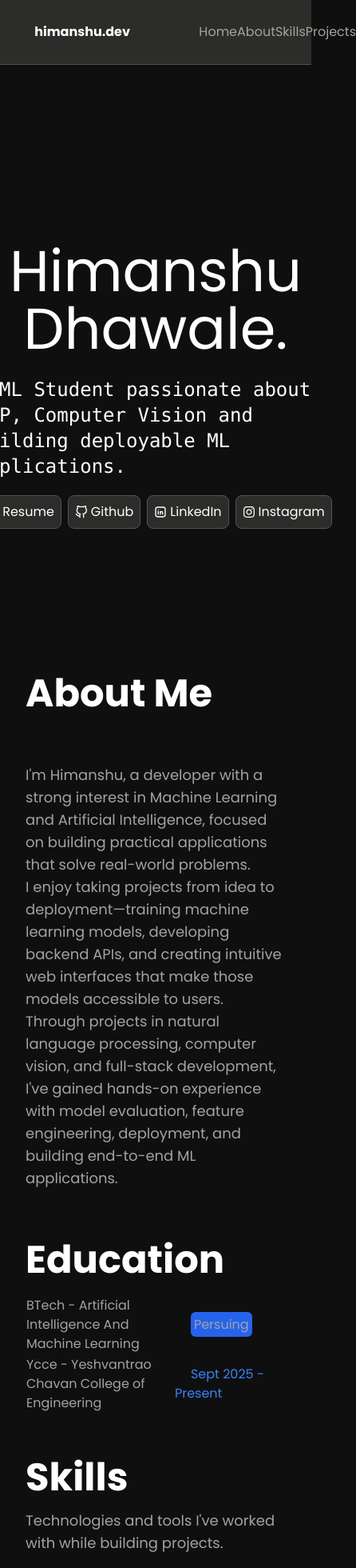
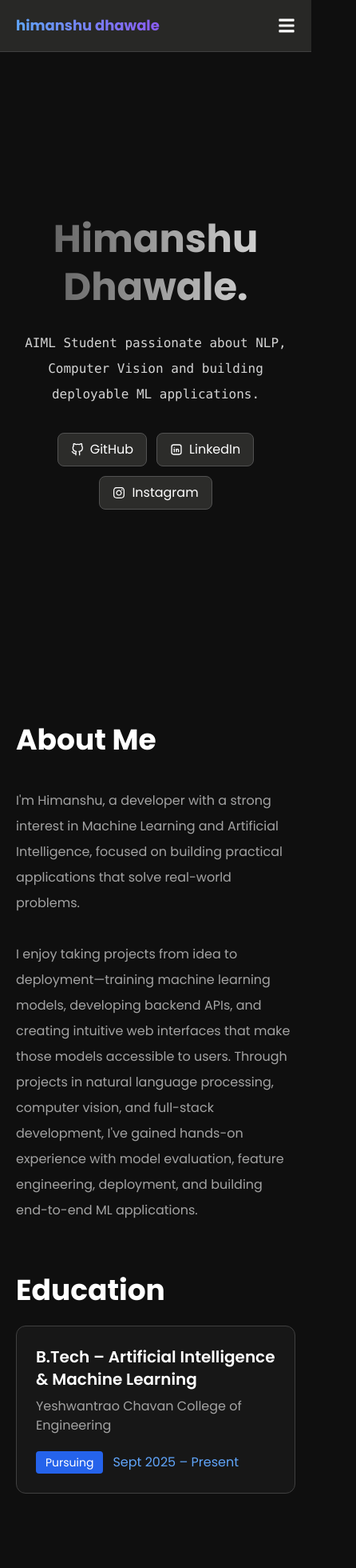
Before and after one commit to Himanshu-2728/himanshu-dhawale, a React (Vite) app: page / in a window 390 px wide. Shown: the top 1960 px of the page at 80% size, 446 px wide, since content can reach past the window. Built offline with nearby package versions, Linux system fonts and the light colour scheme.

Commit message:
removes resume button and add gradient

```diff
--- a/package.json
+++ b/package.json
@@ -4,7 +4,7 @@
   "version": "0.0.0",
   "type": "module",
   "scripts": {
-    "dev": "vite",
+    "dev": "vite --host",
     "build": "vite build",
     "lint": "eslint .",
     "preview": "vite preview"
--- a/src/App.jsx
+++ b/src/App.jsx
@@ -1,102 +1,174 @@
-import { FaRegFileAlt } from "react-icons/fa";
+import { useState } from "react";
+import { FaRegFileAlt, FaInstagram, FaBars, FaTimes } from "react-icons/fa";
 import { FiGithub } from "react-icons/fi";
 import { TbBrandLinkedin } from "react-icons/tb";
-import { FaInstagram } from "react-icons/fa";
 import SentimentAnalysisCard from "./components/sentiment-analysis";
 import Skills from "./components/skills";
 
 export default function App() {
+  const [menuOpen, setMenuOpen] = useState(false);
+
   return (
     <>
-      <div className="bg-[#2C2C2A] flex justify-around h-[3vh] items-center border-b-[0.5px] border-gray-600 sticky top-0 py-10">
-        <p className="text-white font-bold mx-10 z-0">
-          {" himanshu.dev "}
-        </p>
-        <div className="text-[#A4A49A] mx-10 font-poppins flex justify-around w-[25%]">
-          <a href="#home">Home</a>
-          <a href="#about">About</a>
-          <a href="#skills">Skills</a>
-          <a href="#projects">Projects</a>
+      {/* Navbar */}
+      <nav className="sticky top-0 z-50 border-b border-neutral-700 bg-[#2C2C2A]/90 backdrop-blur-sm">
+        <div className="mx-auto flex h-16 max-w-6xl items-center justify-between px-5 sm:px-8">
+          <p className="text-lg font-bold  text-transparent bg-clip-text bg-gradient-to-r from-blue-400 to-violet-500 ">{"himanshu dhawale"}</p>
+
+          {/* Desktop Nav */}
+          <div className="hidden items-center gap-8 font-poppins text-neutral-300 md:flex">
+            <a href="#home" className="hover:text-white transition-colors">
+              Home
+            </a>
+            <a href="#about" className="hover:text-white transition-colors">
+              About
+            </a>
+            <a href="#skills" className="hover:text-white transition-colors">
+              Skills
+            </a>
+            <a href="#projects" className="hover:text-white transition-colors">
+              Projects
+            </a>
           </div>
+
+          {/* Mobile Button */}
+          <button
+            onClick={() => setMenuOpen(!menuOpen)}
+            className="text-white md:hidden"
+          >
+            {menuOpen ? <FaTimes size={22} /> : <FaBars size={22} />}
+          </button>
         </div>
-      <section id="home" className="h-[95vh] text-white flex items-center justify-center">
-        <div>
-          <h1 className="text-center text-7xl font-poppins">
+
+        {/* Mobile Menu */}
+        {menuOpen && (
+          <div className="flex flex-col border-t border-neutral-700 bg-[#2C2C2A] md:hidden">
+            {["home", "about", "skills", "projects"].map((item) => (
+              <a
+                key={item}
+                href={`#${item}`}
+                onClick={() => setMenuOpen(false)}
+                className="px-5 py-4 text-neutral-300 capitalize hover:bg-neutral-800"
+              >
+                {item}
+              </a>
+            ))}
+          </div>
+        )}
+      </nav>
+
+      {/* Hero */}
+      <section
+        id="home"
+        className="flex min-h-[92vh] items-center justify-center px-5 text-white sm:px-8 lg:px-12"
+      >
+        <div className="max-w-4xl text-center">
+          <h1 className="font-poppins text-5xl font-bold leading-tight sm:text-6xl lg:text-7xl text-transparent bg-clip-text bg-gradient-to-r from-neutral-600 to-neutral-200 ">
             Himanshu Dhawale.
           </h1>
-          <p className="text-2xl font-mono mt-6">
-            AIML Student passionate about NLP, Computer Vision and building deployable ML applications.
+
+          <p className="mx-auto mt-6 max-w-3xl font-mono text-base leading-8 text-neutral-300 sm:text-lg lg:text-2xl">
+            AIML Student passionate about NLP, Computer Vision and building
+            deployable ML applications.
           </p>
-          <div className="mt-5 text-center flex justify-center ">
-            <button className="hover:border-blue-600 flex items-center bg-[#2C2C2A]  rounded-lg p-2 border-[0.5px] border-gray-600 mx-1">
-              <FaRegFileAlt className="mr-1" />
+
+          <div className="mt-8 flex flex-wrap justify-center gap-3">
+            {/* <button className="animate-pulse flex items-center rounded-lg border border-neutral-600 bg-[#2C2C2A] px-4 py-2 hover:border-blue-600 transition">
+              <FaRegFileAlt className="mr-2" />
               Resume
-            </button>
-            <a href="https://github.com/Himanshu-2728" target="_blank" className="hover:border-blue-600 flex items-center bg-[#2C2C2A]  rounded-lg p-2 border-[0.5px] border-gray-600 mx-1">
-              <FiGithub className="mr-1" />
-              Github
+            </button> */}
+
+            <a
+              href="https://github.com/Himanshu-2728"
+              target="_blank"
+              rel="noopener noreferrer"
+              className="flex items-center rounded-lg border border-neutral-600 bg-[#2C2C2A] px-4 py-2 hover:border-blue-600 transition"
+            >
+              <FiGithub className="mr-2" />
+              GitHub
             </a>
-            <button className="hover:border-blue-600 flex items-center bg-[#2C2C2A]  rounded-lg p-2 border-[0.5px] border-gray-600 mx-1">
-              <TbBrandLinkedin className="mr-1" />
+
+            <a href="https://www.linkedin.com/in/himanshu-dhawale-17b784344/?skipRedirect=true" target="_blank" className="flex items-center rounded-lg border border-neutral-600 bg-[#2C2C2A] px-4 py-2 hover:border-blue-600 transition">
+              <TbBrandLinkedin className="mr-2" />
               LinkedIn
-            </button>
-            <button className="hover:border-blue-600 flex items-center bg-[#2C2C2A]  rounded-lg p-2 border-[0.5px] border-gray-600 mx-1">
-              <FaInstagram  className="mr-1"/>
+            </a>
+
+            <a href="https://www.instagram.com/himanshuu_dhawale/" target="_blank" className="flex items-center rounded-lg border border-neutral-600 bg-[#2C2C2A] px-4 py-2 hover:border-blue-600 transition">
+              <FaInstagram className="mr-2" />
               Instagram
-            </button>
+            </a >
           </div>
         </div>
       </section>
-      <section id="about" className="h-[100vh] flex items-center px-8 py-24">
-        <div className="text-white max-w-6xl mx-auto">
-          <div>
-            <h1 className="text-5xl font-bold mb-16">
+
+      <section
+        id="about"
+        className="min-h-screen px-5 py-16 text-white sm:px-8 lg:px-12 lg:py-24"
+      >
+        <div className="mx-auto max-w-6xl">
+          <h1 className="mb-10 text-4xl font-bold sm:text-5xl">
             About Me
           </h1>
-            <p className="mt-5 text-lg text-neutral-400 mb-16">
-              I'm Himanshu, a developer with a strong interest in Machine Learning and Artificial Intelligence, focused on building practical applications that solve real-world problems. <br />
 
-              I enjoy taking projects from idea to deployment—training machine learning models, developing backend APIs, and creating intuitive web interfaces that make those models accessible to users. Through projects in natural language processing, computer vision, and full-stack development, I've gained hands-on experience with model evaluation, feature engineering, deployment, and building end-to-end ML applications.
+          <p className="max-w-4xl text-base leading-8 text-neutral-400 sm:text-lg">
+            I'm Himanshu, a developer with a strong interest in Machine Learning
+            and Artificial Intelligence, focused on building practical
+            applications that solve real-world problems.
+            <br />
+            <br />
+            I enjoy taking projects from idea to deployment—training machine
+            learning models, developing backend APIs, and creating intuitive web
+            interfaces that make those models accessible to users. Through
+            projects in natural language processing, computer vision, and
+            full-stack development, I've gained hands-on experience with model
+            evaluation, feature engineering, deployment, and building end-to-end
+            ML applications.
           </p>
+
+          <div className="mt-16">
+            <h2 className="mb-6 text-4xl font-bold">Education</h2>
+
+            <div className="rounded-xl border border-neutral-700 bg-neutral-900 p-6">
+              <h3 className="text-xl font-semibold">
+                B.Tech – Artificial Intelligence & Machine Learning
+              </h3>
+
+              <p className="mt-2 text-neutral-400">
+                Yeshwantrao Chavan College of Engineering
+              </p>
+
+              <div className="mt-5 flex flex-wrap items-center gap-3">
+                <span className="rounded bg-blue-600 px-3 py-1 text-sm">
+                  Pursuing
+                </span>
+
+                <span className="text-blue-400">
+                  Sept 2025 – Present
+                </span>
               </div>
-          <div>
-            <h1 className="text-5xl  mt-10 text-white font-bold">
-              Education
-            </h1>
-            <table className="mt-5 text-neutral-400">
-              <tbody>
-                <tr>
-                  <td>
-                    BTech - Artificial Intelligence And Machine Learning
-                  </td>
-                  <td>
-                    <span className="bg-blue-600 p-1 rounded-md mx-5">Persuing</span>
-                  </td>
-                </tr>
-                <tr>
-                  <td>
-                     Ycce - Yeshvantrao Chavan College of Engineering
-                  </td>
-                  <td>
-                    <span className="mx-5 text-blue-500">Sept 2025 - Present</span>
-                  </td>
-                </tr>
-              </tbody>
-            </table>
+            </div>
           </div>
         </div>
       </section>
-      < Skills />
-      <section id="projects" className="h-[100vh] px-8 py-24">
-        <div className="text-white max-w-6xl mx-auto">
-          <h1 className="font-bold text-5xl">
+
+      <Skills />
+
+      {/* Projects */}
+      <section
+        id="projects"
+        className="min-h-screen px-5 py-16 text-white sm:px-8 lg:px-12 lg:py-24 "
+      >
+        <div className="mx-auto max-w-6xl">
+          <h1 className="text-4xl font-bold sm:text-5xl">
             Projects
           </h1>
-          <p className="text-lg text-neutral-400 mt-5">
-            Projects that showcase my skills
+
+          <p className="mt-4 text-base text-neutral-400 sm:text-lg">
+            Projects that showcase my skills.
           </p>
-          <div className="p-10 grid grid-cols-2 gap-10 max-sm:grid-cols-1">
-            < SentimentAnalysisCard />
+
+          <div className="mt-12 grid grid-cols-1 gap-8 lg:grid-cols-2 rounded-md">
+            <SentimentAnalysisCard />
           </div>
         </div>
       </section>
--- a/src/components/skills.jsx
+++ b/src/components/skills.jsx
@@ -14,30 +14,15 @@ const skillCategories = [
   },
   {
     title: "Frontend",
-    skills: [
-      "React",
-      "JavaScript",
-      "Tailwind CSS",
-      "HTML",
-      "CSS",
-    ],
+    skills: ["React", "JavaScript", "Tailwind CSS", "HTML", "CSS"],
   },
   {
     title: "Backend",
-    skills: [
-      "Flask",
-      "REST APIs",
-      "Joblib",
-    ],
+    skills: ["Flask", "REST APIs", "Joblib"],
   },
   {
     title: "Tools",
-    skills: [
-      "Git",
-      "GitHub",
-      "VS Code",
-      "Jupyter Notebook",
-    ],
+    skills: ["Git", "GitHub", "VS Code", "Jupyter Notebook"],
   },
   {
     title: "Currently Learning",
@@ -53,30 +38,32 @@ export default function Skills() {
   return (
     <section
       id="skills"
-      className="min-h-screen px-8 py-24 bg-[#0f0f0f] text-white"
+      className="min-h-screen bg-[#0f0f0f] px-5 py-16 text-white sm:px-8 sm:py-20 lg:px-12 lg:py-24 "
     >
-      <div className="max-w-6xl mx-auto">
-        <h1 className="text-5xl font-bold mb-4">Skills</h1>
+      <div className="mx-auto max-w-6xl">
+        <h1 className="mb-4 text-4xl font-bold sm:text-5xl lg:text-6xl">
+          Skills
+        </h1>
 
-        <p className="text-neutral-400 mb-16 text-lg">
+        <p className="mb-12 max-w-2xl text-base text-neutral-400 sm:mb-16 sm:text-lg">
           Technologies and tools I've worked with while building projects.
         </p>
 
-        <div className="grid grid-cols-1 md:grid-cols-2 gap-8">
+        <div className="grid grid-cols-1 gap-6 md:grid-cols-2 xl:grid-cols-3 lg:gap-8">
           {skillCategories.map((category) => (
             <div
               key={category.title}
-              className="rounded-xl border border-neutral-700 bg-neutral-900 p-6 hover:border-neutral-500 transition ease-linear"
+              className="rounded-xl border border-neutral-700 bg-neutral-900 p-5 transition-all duration-300 hover:border-neutral-500 sm:p-6"
             >
-              <h2 className="text-2xl font-semibold mb-5">
+              <h2 className="mb-5 text-xl font-semibold sm:text-2xl">
                 {category.title}
               </h2>
 
-              <div className="flex flex-wrap gap-3">
+              <div className="flex flex-wrap gap-2 sm:gap-3">
                 {category.skills.map((skill) => (
                   <span
                     key={skill}
-                    className="px-4 py-2 rounded-full border border-neutral-600 text-sm text-neutral-200 hover:bg-neutral-800 transition ease-linear"
+                    className="rounded-full border border-neutral-600 px-3 py-1.5 text-xs text-neutral-200 transition-colors duration-300 hover:bg-neutral-800 sm:px-4 sm:py-2 sm:text-sm"
                   >
                     {skill}
                   </span>
```
Also changed, not shown: src/components/sentiment-analysis.jsx (+6 -1 lines). Lines whose indentation alone changed are shown as unchanged.
